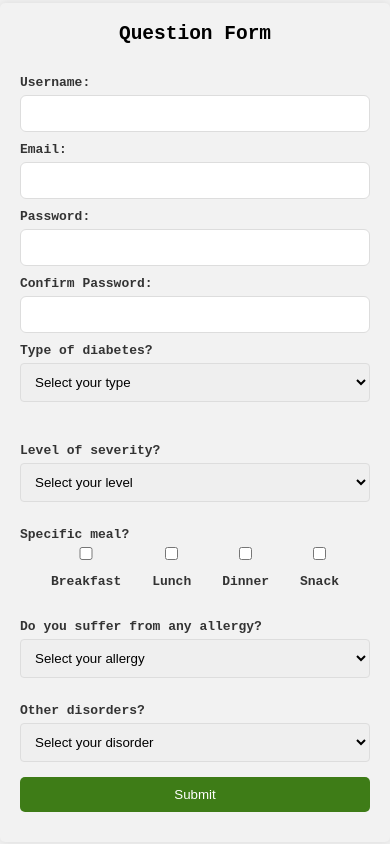
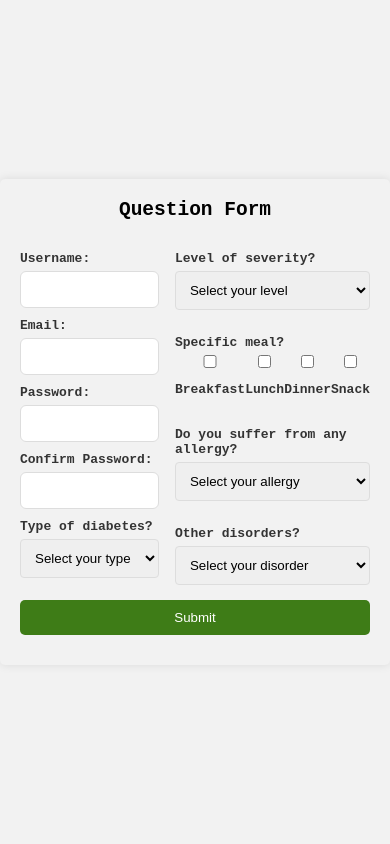
Before and after one commit to YahiaAbukhalifa/DECI-project-1.2, a website: page signup.html in a window 390 px wide. Drawn offline with Linux system fonts and the light colour scheme.

Commit message:
Update style-sign.css

```diff
--- a/style-sign.css
+++ b/style-sign.css
@@ -95,15 +95,11 @@ button:hover {
   flex-direction: column;
   align-items: flex-start;
 }
-@media (max-width: 600px){
-  .info{
-    display: flex;
-    flex-direction: column;
-  }
-    body{
+@media (max-width: 600px) {
+  body {
     font-family: monospace;
   }
-  .signup-container {
-    width:100%;
+  .signup-container{
+    width: 100%;
   }
 }
```
